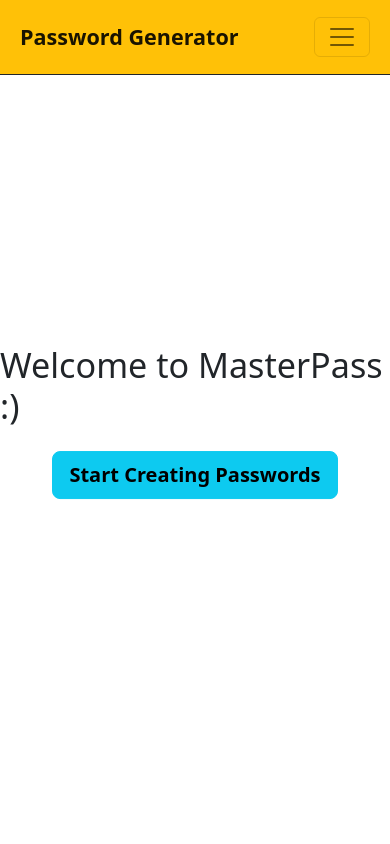
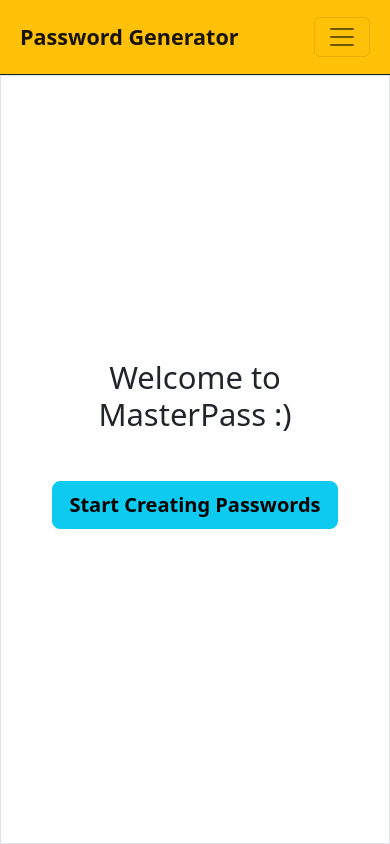
Before and after one commit to usmonbek-umarbekovich/masterpass, a Django app: page / in a window 390 px wide. Run offline with Django 4.2, Linux system fonts and the light colour scheme; some libraries are stand-ins or nearby versions.

Commit message:
fixed responsiveness

```diff
--- a/password_generator/templates/password_generator/base.html
+++ b/password_generator/templates/password_generator/base.html
@@ -18,7 +18,7 @@
             src="https://kit.fontawesome.com/7a32cfd5ae.js"
             crossorigin="anonymous"></script>
     </head>
-    <body class="vh-100">
+    <body class="vh-100 d-flex flex-column">
         <!-- Navbar -->
         <nav
             class="navbar navbar-expand-lg bg-warning py-3 px-2 border-bottom border-1 border-dark">
@@ -87,7 +87,7 @@
             </div>
         </nav>
 
-        <div id="root">
+        <div id="root" class="border flex-grow-1">
             {% block app %}
             <!-- Extend here -->
             {% endblock app %}
--- a/password_generator/templates/password_generator/create.html
+++ b/password_generator/templates/password_generator/create.html
@@ -5,7 +5,7 @@
 <div id="create_password" class="py-5 px-2">
     <div class="container">
         <div class="d-flex flex-column align-items-center col-md-6 mx-auto">
-            <h1 class="display-6 mb-5">Create New Password</h1>
+            <h1 class="display-6 mb-5 text-center">Create New Password</h1>
             <form
                 method="POST"
                 class="d-flex flex-column align-items-center w-100">
--- a/password_generator/templates/password_generator/edit.html
+++ b/password_generator/templates/password_generator/edit.html
@@ -5,7 +5,7 @@
 <div id="create_password" class="py-5 px-2">
     <div class="container">
         <div class="d-flex flex-column align-items-center col-md-6 mx-auto">
-            <h1 class="display-6 mb-5">Edit Password</h1>
+            <h1 class="display-6 mb-5 text-center">Edit Password</h1>
             <form
                 method="POST"
                 class="d-flex flex-column align-items-center w-100">
--- a/password_generator/templates/password_generator/exist.html
+++ b/password_generator/templates/password_generator/exist.html
@@ -5,7 +5,7 @@
 <div id="add_password" class="py-5 px-2">
     <div class="container">
         <div class="d-flex flex-column align-items-center col-md-6 mx-auto">
-            <h1 class="display-6 mb-5">Add An Existing Password</h1>
+            <h1 class="display-6 mb-5 text-center">Add An Existing Password</h1>
             <form
                 method="POST"
                 class="d-flex flex-column align-items-center w-100">
--- a/password_generator/templates/password_generator/index.html
+++ b/password_generator/templates/password_generator/index.html
@@ -2,13 +2,17 @@
 
 <!-- App -->
 {% block app %}
-<div class="container-fluid container-md">
-    <div
-        class="d-flex flex-column align-items-center position-absolute top-50 start-50 translate-middle w-100">
-        <h1 class="mb-4 display-4">Welcome to MasterPass :)</h1>
-        <a href="{% url 'create' %}" class="btn btn-info btn-lg fw-semibold"
-            >Start Creating Passwords</a
-        >
+<div id="home" class="px-2 h-100" style="margin-top: -1rem">
+    <div class="container-fluid h-100">
+        <div
+            class="d-flex flex-column align-items-center justify-content-center w-100 h-100">
+            <h1 class="mb-5 mt-0 display-5 text-center">
+                Welcome to <span class="text-nowrap">MasterPass :)</span>
+            </h1>
+            <a href="{% url 'create' %}" class="btn btn-info btn-lg fw-semibold"
+                >Start Creating Passwords</a
+            >
+        </div>
     </div>
 </div>
 {% endblock app %}
```
Also changed, not shown: password_generator/templates/password_generator/detail.html (+6 -3 lines), password_generator/templates/password_generator/listall.html (+13 -4 lines).
